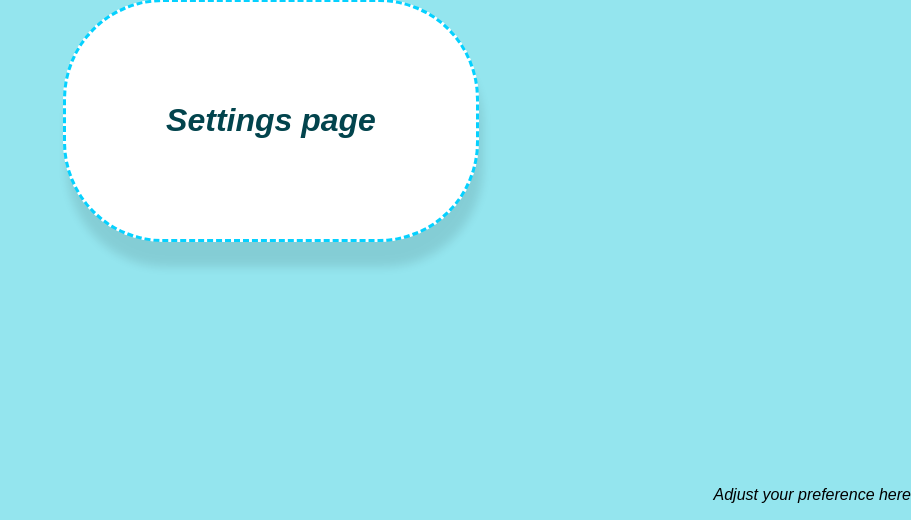
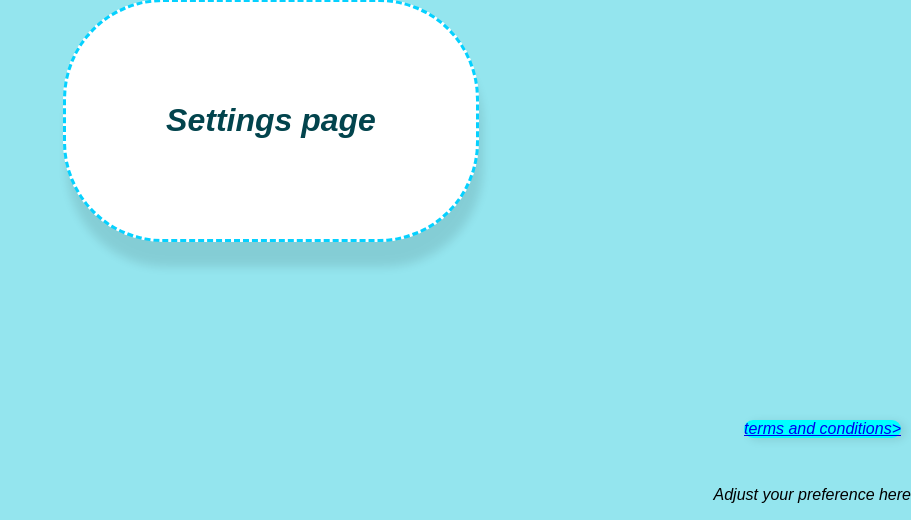
Before and after one commit to kiran18072009-ai/my-flask-app, a Flask app: page /settings in a window 1280 px wide. Shown: the part 280-800 px from the top of the page, without its empty margins (369-1280 px from the left). Run offline with Flask 3, Linux system fonts and the light colour scheme.

Commit message:
Update settings.html

```diff
--- a/templates/settings.html
+++ b/templates/settings.html
@@ -42,6 +42,7 @@
              .adjust {position: absolute; right: 0px;  bottom: 0px;}
              .logout-link {position: absolute; left: 10px; top: 10px;}
              .dashboard {position: absolute; right: 9.9px;top: 10px;}
+             .tand-c {position: absolute; right: 10px ; top: 700px;}
 
 
         </style>
@@ -50,7 +51,8 @@
     <h1>Settings page</h1>
     <p class="adjust">Adjust your preference here</p>
     <a href="/logout" class="logout-link">Logout</a>
-    <a href="/dashboard/<name>" class="dashboard">dashboard</a>
+    <a href="/dashboard" class="dashboard">dashboard</a>
+    <a href="/t&c" class="tand-c">terms and conditions></a>
 </body>
 
 </html>
```
